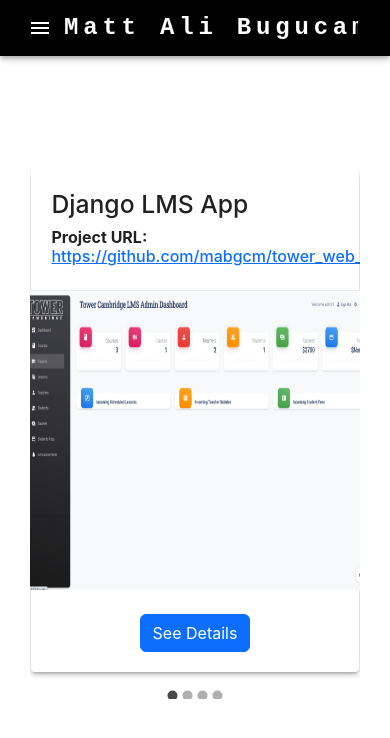
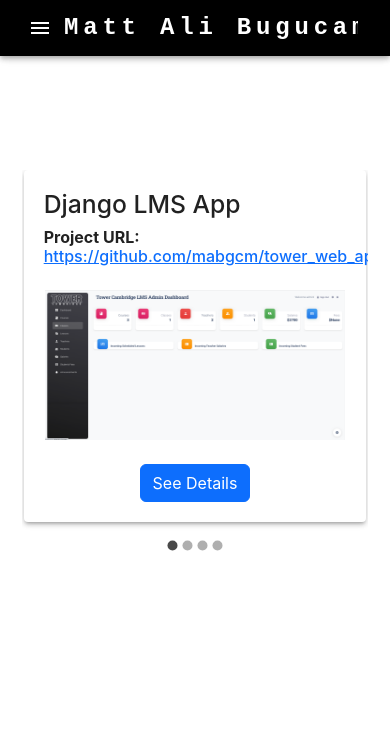
Before and after one commit to mabgcm/mab-react, a React (Create React App) app: page /Portfolio in a window 390 px wide. Shown: the top 738 px of the page. Built offline with nearby package versions, Linux system fonts and the light colour scheme.

Commit message:
responsive iphone

```diff
--- a/src/App.css
+++ b/src/App.css
@@ -218,11 +218,11 @@
   }
 
   .portfolio-img {
-    width: 350px;
+    width: min-content;
   }
 }
 
-@media only screen and (max-width: 360px) {
+@media only screen and (max-width: 414px) {
   .portfolio {
     width: 99%;
   }
```
